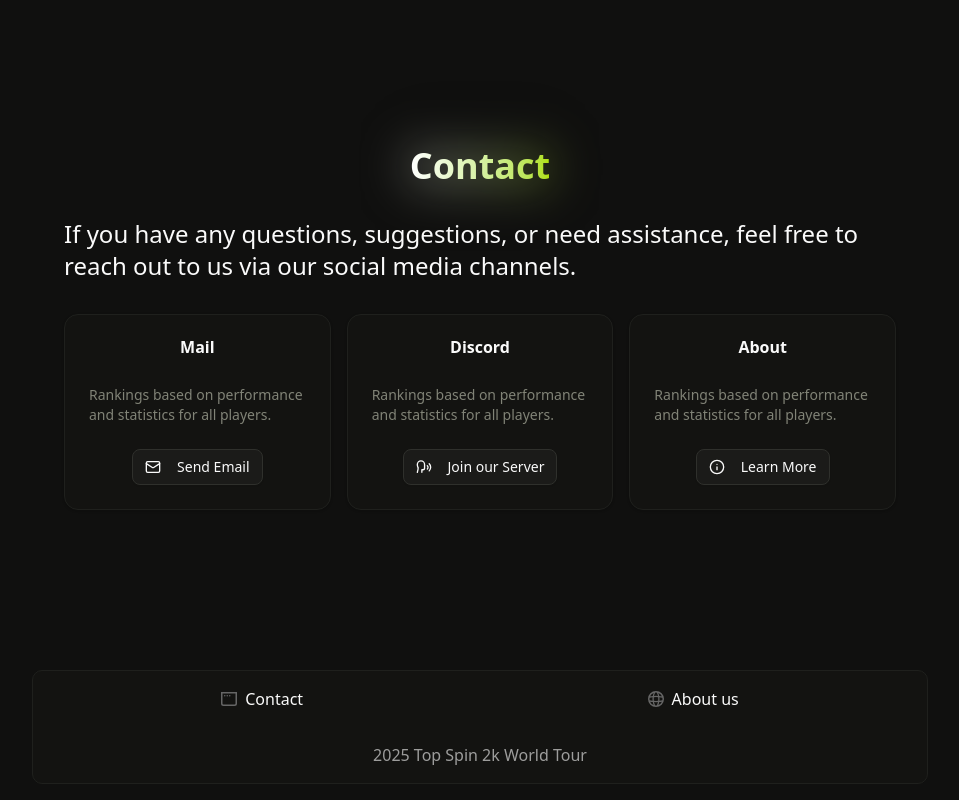
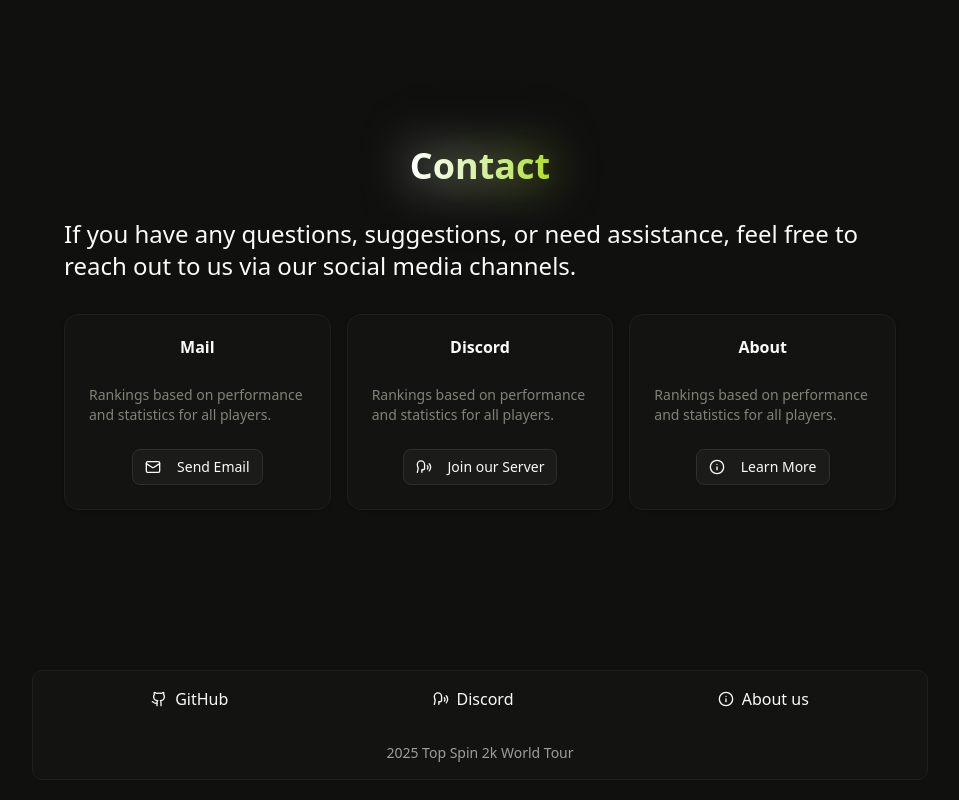
Before and after one commit to Rafacv23/top-spin-2k-world-tour, a Next.js app: page / in a window 1280 px wide. Shown: the part 2606-3406 px from the top of the page, without its empty margins (160-1119 px from the left). Built offline with nearby package versions, Linux system fonts and the light colour scheme.

Commit message:
feat(about, footer): add About page and update footer with GitHub and Discord links

```diff
--- /dev/null
+++ b/src/app/about/page.tsx
@@ -0,0 +1,104 @@
+import Container from "@/components/container"
+import { Badge } from "@/components/ui/badge"
+import { buttonVariants } from "@/components/ui/button"
+import { INSTANT_GAMING_URL, SITE_NAME } from "@/lib/constants"
+import { SquareArrowUpRight } from "lucide-react"
+import Link from "next/link"
+
+const teamMembers = [
+  {
+    name: "Levndros",
+    role: "Founder",
+    description: "Founder of the project. Passionate about the game.",
+  },
+  {
+    name: "Rafa Canosa",
+    role: "Developer",
+    link: "https://www.rafacanosa.dev",
+    description:
+      "Passionate about coding and loves to contribute to open-source projects.",
+  },
+]
+
+export default function AboutPage() {
+  return (
+    <Container>
+      <h1 className="text-4xl font-bold">About {SITE_NAME}</h1>
+      <p className="text-lg">
+        {SITE_NAME} is a community-driven project. We are a group of passionate
+        players who love to play Top Spin 2k25 and have been playing it for
+        years. Our goal is to bring back the classic game with modern features
+        and online multiplayer.
+      </p>
+      <h2 className="text-2xl font-bold mt-8">Our Team</h2>
+      <p className="text-lg">
+        Our team consists of experienced players who have been playing the game
+        for years. We have a strong community of players who are passionate
+        about the game and are always looking for new ways to improve the game.
+        Our team is dedicated to providing the best possible experience for our
+        players.
+      </p>
+      <div>
+        <ul className="grid grid-cols-1 gap-4 ">
+          {teamMembers.map((member) => (
+            <li
+              key={member.name}
+              className="w-full bg-card p-4 rounded-lg border space-y-2"
+            >
+              <h3 className="text-xl font-bold">{member.name}</h3>
+              <p className="text-lg">{member.description}</p>
+              <footer className="flex items-center justify-between">
+                <Badge className="mx-0">{member.role}</Badge>
+                {member.link && (
+                  <Link
+                    href={member.link}
+                    target="_blank"
+                    rel="noopener"
+                    title={`Visit ${member.name}`}
+                    className={buttonVariants({
+                      variant: "outline",
+                      className: "mx-0",
+                    })}
+                  >
+                    Visit <SquareArrowUpRight size={16} className="inline" />
+                  </Link>
+                )}
+              </footer>
+            </li>
+          ))}
+        </ul>
+      </div>
+      <h2 className="text-2xl font-bold mt-8">Our Partners</h2>
+      <p className="text-lg">
+        We are proud to partner with some of the most popular online gaming
+        services.
+      </p>
+      <div>
+        <ul className="grid grid-cols-1 gap-4 ">
+          <li className="w-full bg-card p-4 rounded-lg border space-y-2">
+            <h3 className="text-xl font-bold">Instant Gaming</h3>
+            <p className="text-lg">
+              Instant Gaming is a digital game store that offers great deals on
+              games. They are our official partner for game sales.
+            </p>
+            <footer className="flex items-center justify-between">
+              <Badge className="mx-0">Shop</Badge>
+              <Link
+                href={INSTANT_GAMING_URL}
+                target="_blank"
+                rel="noopener"
+                title="Visit Instang Gaming"
+                className={buttonVariants({
+                  variant: "outline",
+                  className: "mx-0",
+                })}
+              >
+                Visit <SquareArrowUpRight size={16} className="inline" />
+              </Link>
+            </footer>
+          </li>
+        </ul>
+      </div>
+    </Container>
+  )
+}
--- a/src/components/container.tsx
+++ b/src/components/container.tsx
@@ -4,7 +4,7 @@ type ContainerProps = {
 export default function Container({ children }: ContainerProps) {
   return (
     <div className="grid grid-cols-1 pt-40 mb-20">
-      <main className="px-8 space-y-8">{children}</main>
+      <main className="px-8 space-y-8 w-full">{children}</main>
     </div>
   )
 }
--- a/src/components/footer.tsx
+++ b/src/components/footer.tsx
@@ -1,4 +1,5 @@
-import Image from "next/image"
+import { DISCORD_URL, GITHUB_URL } from "@/lib/constants"
+import { Github, Info, Speech } from "lucide-react"
 import Link from "next/link"
 
 export default function Footer() {
@@ -7,34 +8,31 @@ export default function Footer() {
       <nav className="flex flex-row justify-between items-center w-full mb-8">
         <Link
           className="flex items-center gap-2 hover:underline hover:underline-offset-4"
-          href={"/contact"}
+          href={GITHUB_URL}
           target="_blank"
           rel="noopener noreferrer"
         >
-          <Image
-            aria-hidden
-            src="/window.svg"
-            alt="Window icon"
-            width={16}
-            height={16}
-          />
-          Contact
+          <Github size={16} />
+          GitHub
+        </Link>
+        <Link
+          className="flex items-center gap-2 hover:underline hover:underline-offset-4"
+          href={DISCORD_URL}
+          target="_blank"
+          rel="noopener noreferrer"
+        >
+          <Speech size={16} />
+          Discord
         </Link>
         <Link
           className="flex items-center gap-2 hover:underline hover:underline-offset-4"
           href="/about"
         >
-          <Image
-            aria-hidden
-            src="/globe.svg"
-            alt="Globe icon"
-            width={16}
-            height={16}
-          />
+          <Info size={16} />
           About us
         </Link>
       </nav>
-      <p className="text-foreground/60">
+      <p className="text-foreground/60 text-sm">
         {new Date().getFullYear()} Top Spin 2k World Tour
       </p>
     </footer>
--- a/src/lib/constants.ts
+++ b/src/lib/constants.ts
@@ -8,3 +8,5 @@ export const INSTANT_GAMING_URL =
 export const SITE_NAME = "Top Spin 2k World Tour"
 export const SITE_DESCRIPTION =
   "Top Spin 2k World Tour is a community-driven project to bring back the classic tennis game Top Spin 2k25 with modern features and online multiplayer."
+
+export const GITHUB_URL = "https://github.com/Rafacv23/top-spin-2k-world-tour"
```
